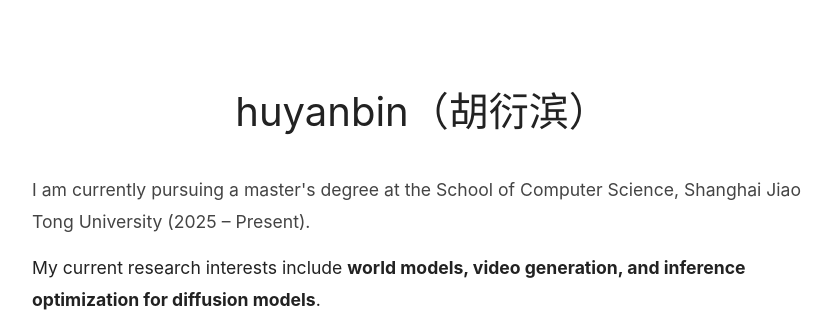
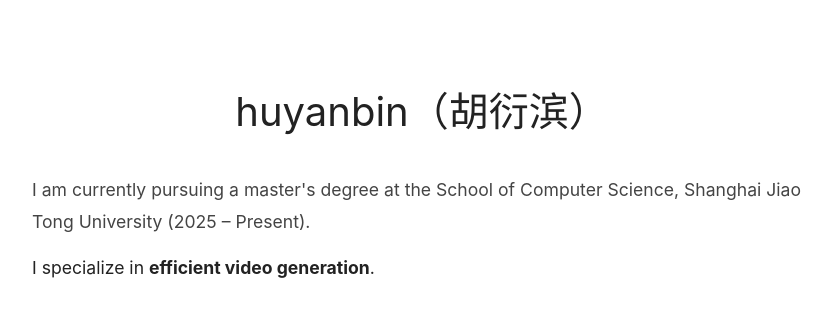
Before and after one commit to HVesper/HVesper.github.io, a plain HTML site: page index.html in a window 1280 px wide. Shown: the top 315 px of the page, without its empty margins (218-1049 px from the left). Drawn offline with Linux system fonts and the light colour scheme.

Commit message:
Update research interests bio

```diff
--- a/index.html
+++ b/index.html
@@ -241,7 +241,7 @@
             </div>
 
             <div class="bio research-interests">
-                My current research interests include <strong>world models, video generation, and inference optimization for diffusion models</strong>.
+                I specialize in <strong>efficient video generation</strong>.
             </div>
 
             <div class="internships">
```
